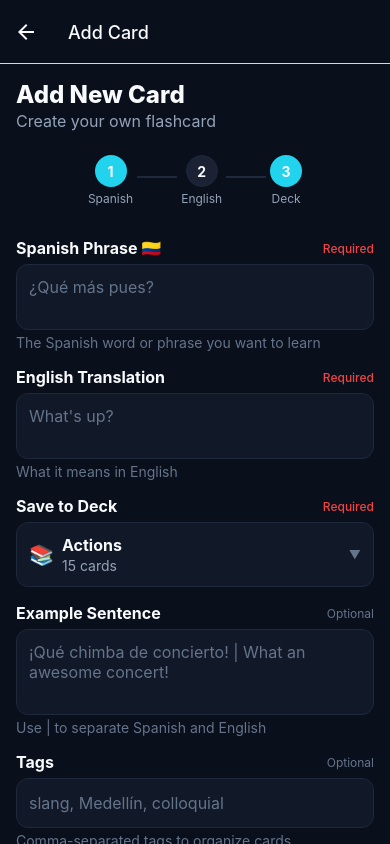
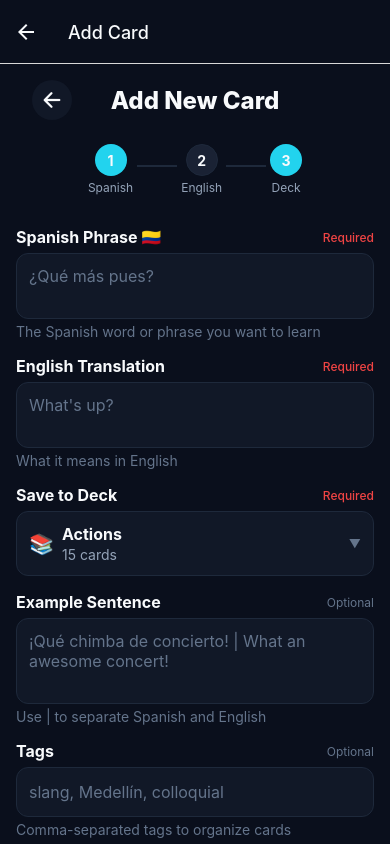
Before and after one commit to mikepitts25/Colombian-Spanish, a React Native app: screen /AddCard in a window 390 px wide. Built offline with nearby package versions, Linux system fonts and the light colour scheme.

Commit message:
Add back button to Add Card screen and fix title styling

```diff
--- a/src/screens/AddCardScreen.tsx
+++ b/src/screens/AddCardScreen.tsx
@@ -17,6 +17,7 @@ import { colors, spacing, radius, typography } from '../styles/theme';
 import { useDeck } from '../hooks/useDeck';
 import { useNavigation } from '@react-navigation/native';
 import { Deck, FlashCard } from '../types';
+import { Ionicons } from '@expo/vector-icons';
 
 export default function AddCardScreen() {
   const { decks, activeDeckId, addCardToDeck, createDeck } = useDeck();
@@ -133,10 +134,17 @@ export default function AddCardScreen() {
         style={styles.keyboardView}
       >
         <ScrollView contentContainerStyle={styles.scrollContent}>
-          {/* Header */}
+          {/* Header with back button */}
           <View style={styles.header}>
+            <Pressable
+              style={styles.backButton}
+              onPress={() => nav.goBack()}
+              hitSlop={{ top: 10, bottom: 10, left: 10, right: 10 }}
+            >
+              <Ionicons name="arrow-back" size={24} color={colors.textPrimary} />
+            </Pressable>
             <Text style={styles.title}>Add New Card</Text>
-            <Text style={styles.subtitle}>Create your own flashcard</Text>
+            <View style={styles.backButtonPlaceholder} />
           </View>
 
           {/* Progress Steps */}
@@ -403,22 +411,34 @@ const styles = StyleSheet.create({
     flex: 1,
   },
   scrollContent: {
-    padding: spacing(2),
+    paddingHorizontal: spacing(2),
+    paddingBottom: spacing(4),
   },
 
   // Header
   header: {
-    marginBottom: spacing(2),
+    flexDirection: 'row',
+    alignItems: 'center',
+    justifyContent: 'space-between',
+    paddingHorizontal: spacing(2),
+    paddingTop: spacing(2),
+    paddingBottom: spacing(2),
+  },
+  backButton: {
+    width: 40,
+    height: 40,
+    borderRadius: radius.full,
+    backgroundColor: colors.surface,
+    alignItems: 'center',
+    justifyContent: 'center',
+  },
+  backButtonPlaceholder: {
+    width: 40,
   },
   title: {
     color: colors.textPrimary,
     fontSize: typography.size['2xl'],
     fontWeight: typography.weight.extrabold,
-  },
-  subtitle: {
-    color: colors.textSecondary,
-    fontSize: typography.size.base,
-    marginTop: spacing(0.25),
   },
 
   // Steps indicator
```
